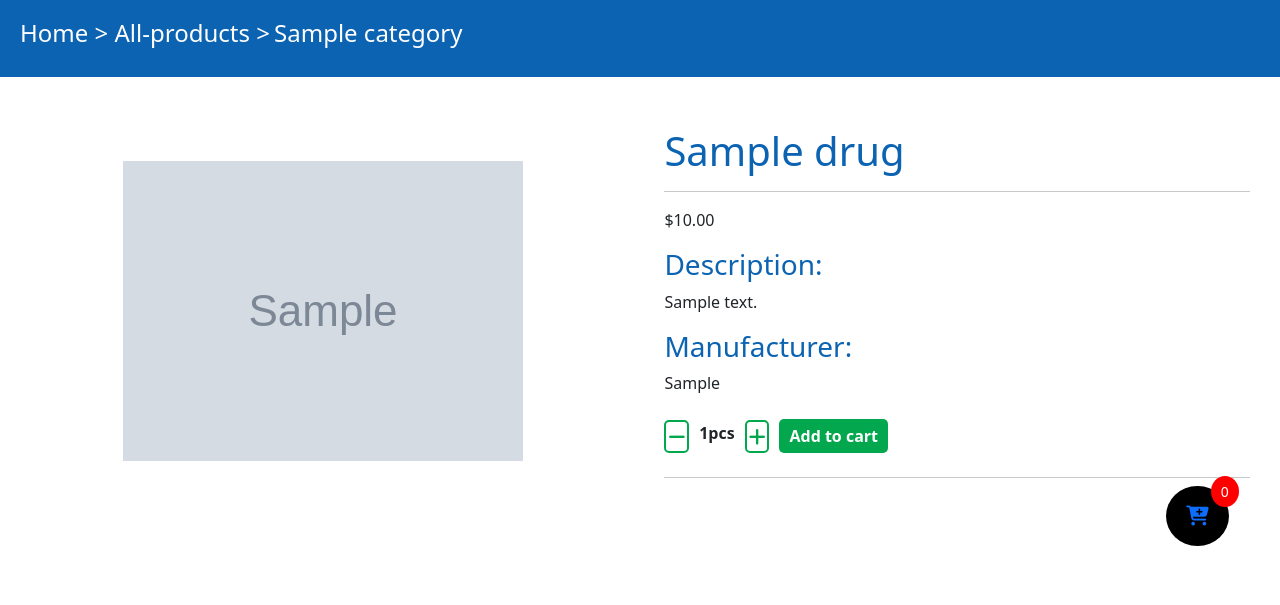
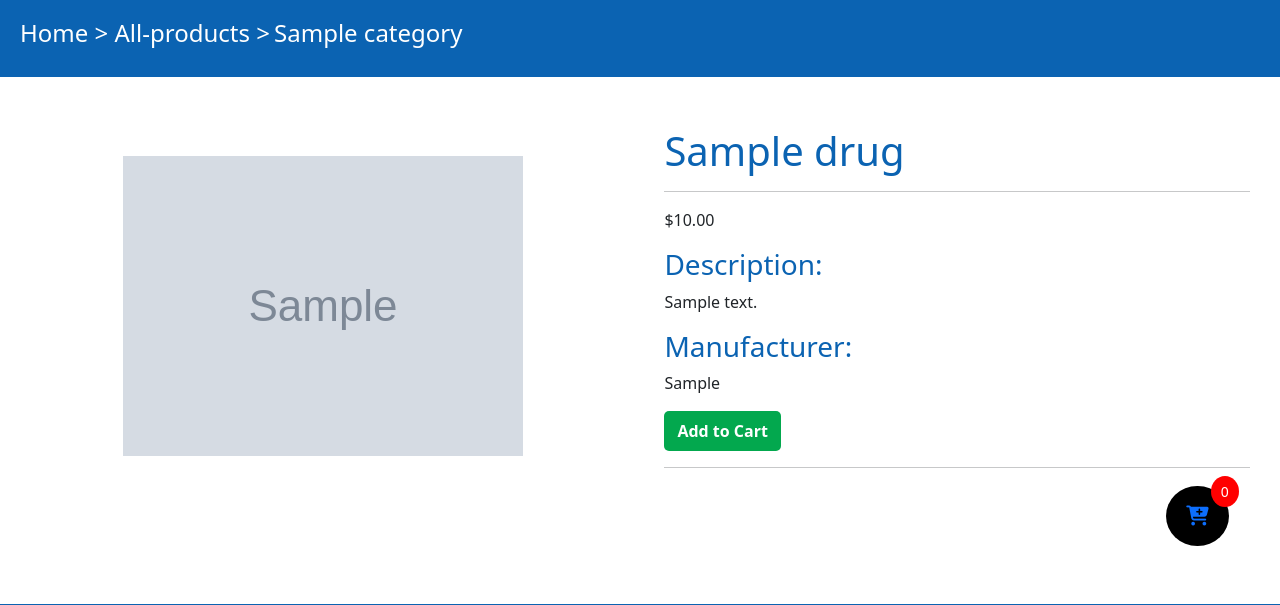
Before and after one commit to Dipec001/onlinestore, a Django app: page /products/1/ in a window 1280 px wide. Shown: the part 206-811 px from the top of the page. Run offline with Django 4.2, Linux system fonts and the light colour scheme; tables that the repository leaves empty hold one stand-in row (values such as "Sample post"); grey boxes marked "Sample" are stand-in pictures; some libraries are stand-ins or nearby versions; some web fonts are replaced.

Commit message:
"Updated CSS styles and HTML templates for buttons and layout"

```diff
--- a/static/styles.css
+++ b/static/styles.css
@@ -217,11 +217,19 @@ header{
     width: 300px;
     border-radius: 10px;
 }
-.home-cate div button{
+.home-cate-button{
     border: none;
     color: white;
     background-color: #0B63B2;
     padding: 10px 15px;
+    border-radius: 5px;
+    font-weight: 600;
+}
+.home-cate-button-item{
+    border: none;
+    color: white;
+    background-color: #03a84e;
+    padding: 8px 13px;
     border-radius: 5px;
     font-weight: 600;
 }
--- a/templates/header.html
+++ b/templates/header.html
@@ -127,5 +127,8 @@
 
     <script src="https://cdn.jsdelivr.net/npm/bootstrap@5.3.3/dist/js/bootstrap.bundle.min.js" integrity="sha384-YvpcrYf0tY3lHB60NNkmXc5s9fDVZLESaAA55NDzOxhy9GkcIdslK1eN7N6jIeHz" crossorigin="anonymous"></script>
     <script src="{% static 'styles.js' %}"></script>
+    <!-- Start of HubSpot Embed Code -->
+    <!-- <script type="text/javascript" id="hs-script-loader" async defer src="//js-na1.hs-scripts.com/46391324.js"></script> -->
+    <!-- End of HubSpot Embed Code -->
 </body>
 </html>
--- a/templates/index.html
+++ b/templates/index.html
@@ -63,7 +63,7 @@
             <p>${{ best.price }}</p>
             <form action="{% url 'add-to-cart' best.id %}" method="post">
               {% csrf_token %}
-              <button type="submit">Add to Cart</button>
+              <button class="home-cate-button" type="submit">Add to Cart</button>
             </form>
           </div>
           {% endfor %}
--- a/templates/item.html
+++ b/templates/item.html
@@ -20,10 +20,13 @@
             <h3>Manufacturer:</h3>
             <p>{{ drug.manufacturer }}</p>
             <div class="add-minus">
-                <i class="fa-solid fa-minus"></i>
+                <!-- <i class="fa-solid fa-minus"></i>
                 <p class="cart-no">1pcs</p>
-                <i class="fa-solid fa-plus"></i>
-                <a href="">Add to cart</a>
+                <i class="fa-solid fa-plus"></i> -->
+                <form action="{% url 'add-to-cart' drug.id %}" method="post">
+                    {% csrf_token %}
+                    <button class="home-cate-button-item" type="submit">Add to Cart</button>
+                </form>
             </div>
             <hr>
         </div>
```
